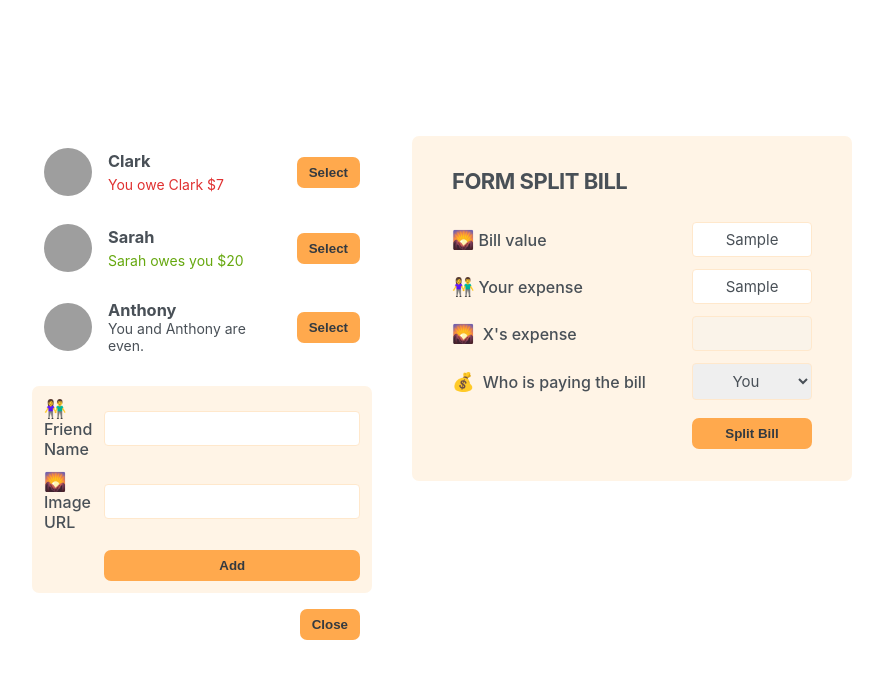
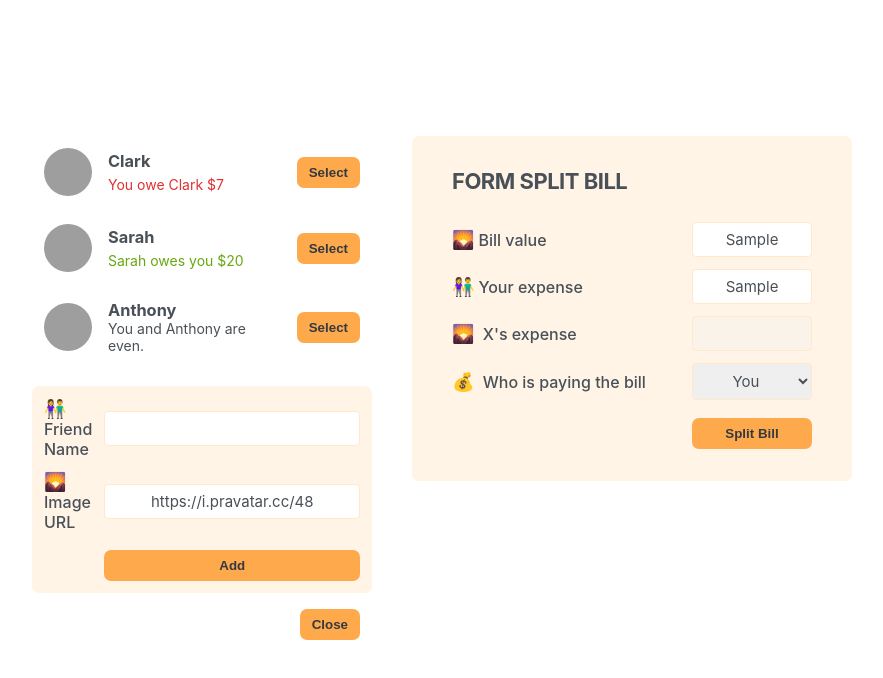
Before and after one commit to wangwiitao/Eat_N_Split, a React (Create React App) app: page / in a window 1280 px wide. Both pictures are taken after typing "Sample", "Sample" into the empty fields and a click on the button "Add Friend". Shown: the top 678 px of the page, without its empty margins (198-1081 px from the left). Built offline with nearby package versions, Linux system fonts and the light colour scheme; grey boxes are pictures that could not be loaded.

Commit message:
add friends

```diff
--- a/src/App.js
+++ b/src/App.js
@@ -21,16 +21,25 @@
 ];
 
 export default function App() {
+  const [friends, setFriends] = useState(initialFriends);
   const [showAddFriend, setShowAddFriend] = useState(false);
 
   function handleShowAddFriend() {
     setShowAddFriend((show) => !show);
   }
+
+  function handleAddFriend(friend) {
+    setFriends((friends) => [...friends, friend]);
+    setShowAddFriend(false);
+  }
   return (
     <div className="app">
       <div className="sidebar">
-        <FriendList />
-        <FormAddFriend showAddFriend={showAddFriend} />
+        <FriendList friends={friends} />
+        <FormAddFriend
+          showAddFriend={showAddFriend}
+          onAddFriend={handleAddFriend}
+        />
         <Button onClick={handleShowAddFriend}>
           {showAddFriend ? "Close" : "Add Friend"}
         </Button>
@@ -40,9 +49,7 @@
   );
 }
 
-function FriendList() {
-  const friends = initialFriends;
-
+function FriendList({ friends }) {
   return (
     <ul>
       {friends.map((friend) => (
@@ -79,14 +86,39 @@
     </button>
   );
 }
-function FormAddFriend({ showAddFriend }) {
+function FormAddFriend({ showAddFriend, onAddFriend }) {
+  const [name, setName] = useState("");
+  const [image, setImage] = useState("https://i.pravatar.cc/48");
+  function handleSubmit(e) {
+    e.preventDefault();
+    if (!name || !image) return;
+    const id = crypto.randomUUID();
+    const newFriend = {
+      id,
+      name,
+      image,
+      balance: 0,
+    };
+    console.log(newFriend);
+    onAddFriend(newFriend);
+    setName("");
+    setImage("https://i.pravatar.cc/48");
+  }
   return (
     showAddFriend && (
-      <form className="form-add-friend">
+      <form className="form-add-friend" onSubmit={handleSubmit}>
         <label>👫 Friend Name</label>
-        <input type="text" />
+        <input
+          type="text"
+          value={name}
+          onChange={(e) => setName(e.target.value)}
+        />
         <label>🌄 Image URL</label>
-        <input type="text" />
+        <input
+          type="text"
+          value={image}
+          onChange={(e) => setImage(e.target.value)}
+        />
         <Button>Add</Button>
       </form>
     )
```
